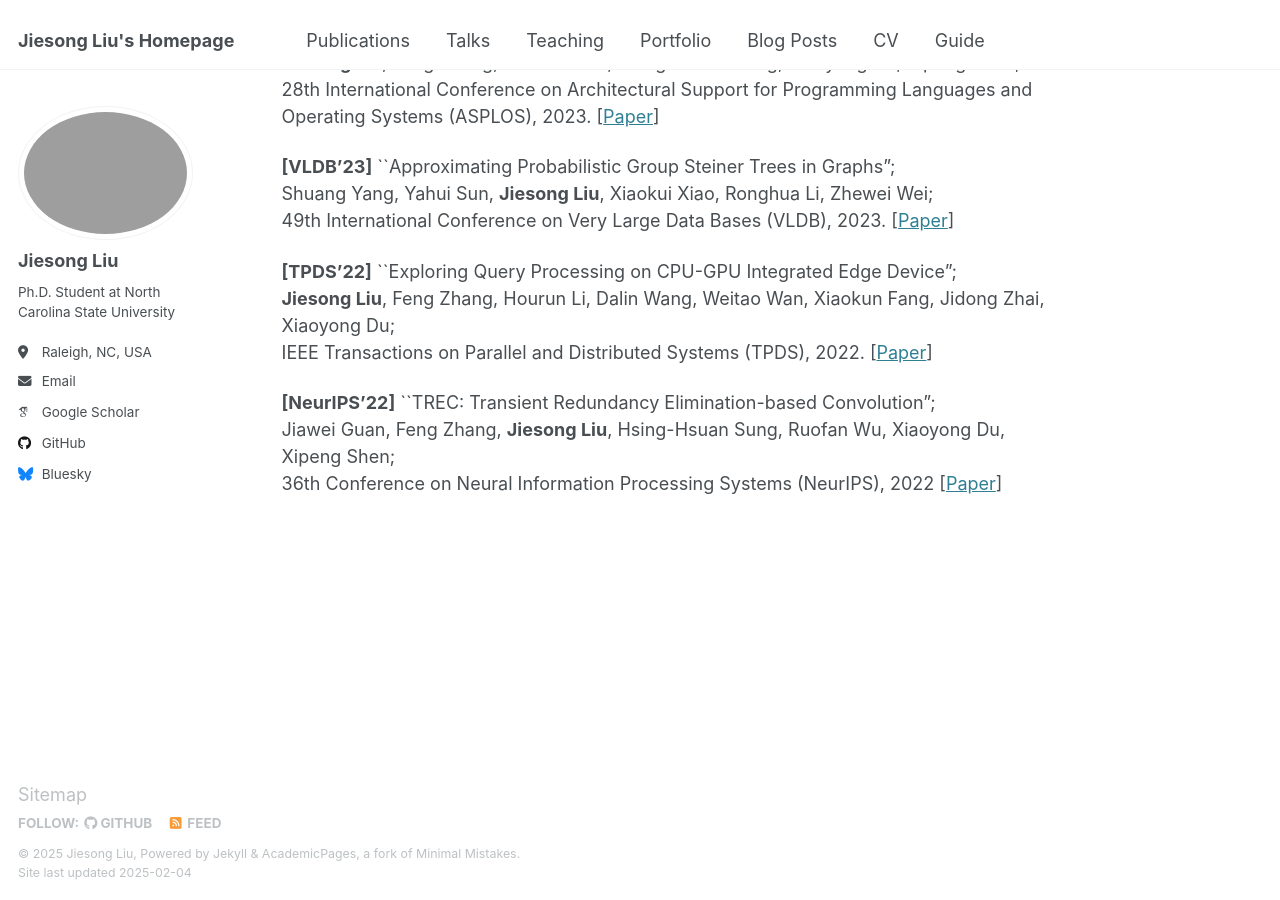
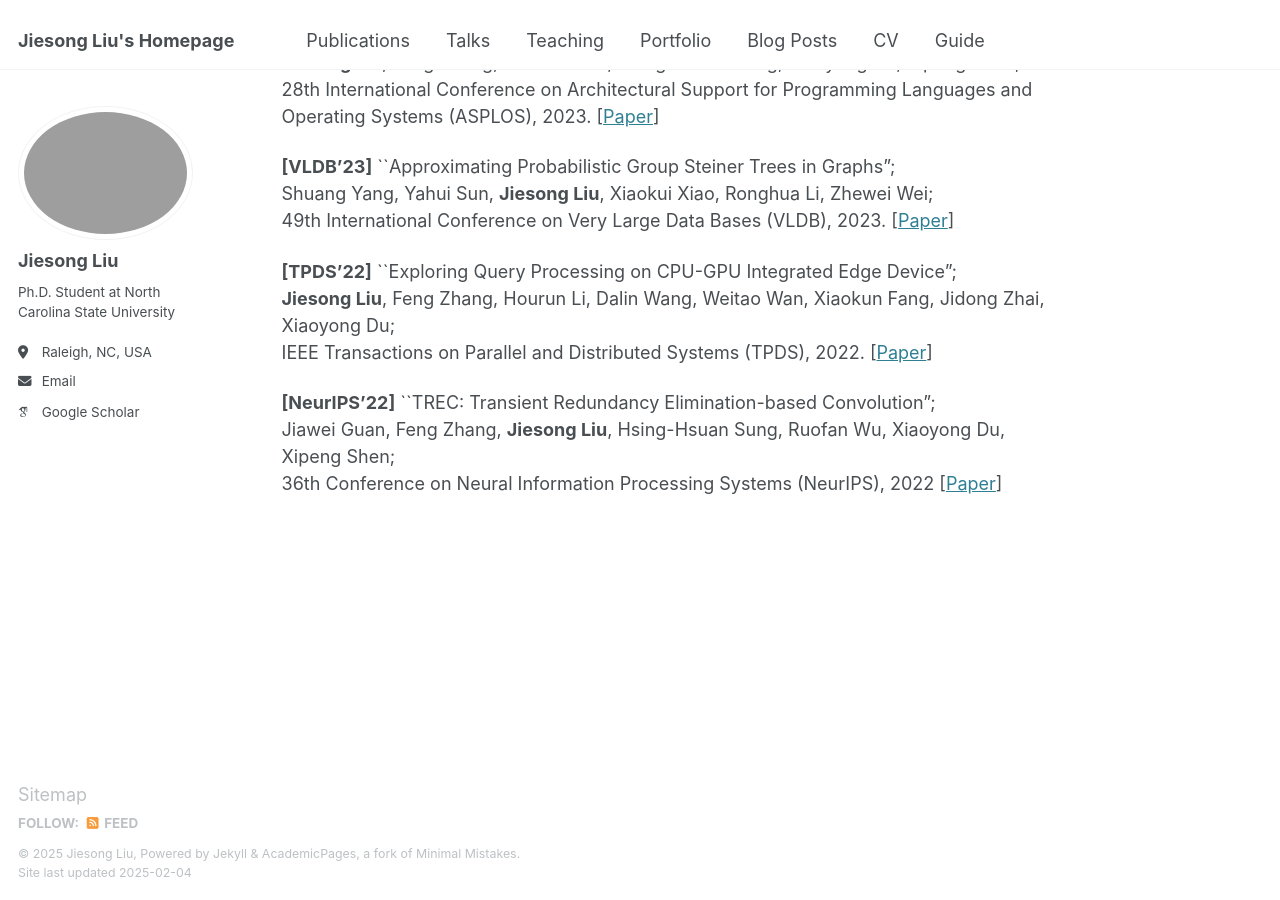
Before and after one commit to Fred1031/Fred1031.github.io, a Jekyll site: the page built from _pages/about.md, in a window 1280 px wide and 900 px high, scrolled down 946 px. Built offline with Jekyll 4.4.1, drawn with Linux system fonts in a browser that asks for light colours; some web fonts are replaced.

Commit message:
Update _config.yml

```diff
--- a/_config.yml
+++ b/_config.yml
@@ -13,7 +13,7 @@ title                    : "Jiesong Liu's Homepage"
 title_separator          : "-"
 name                     : &name "Jiesong Liu"
 description              : &description "Ph.D. Student at North Carolina State University"
-url                      : https://academicpages.github.io # the base hostname & protocol for your site e.g. "https://[your GitHub username].github.io"
+url                      : https://fred1031.github.io # the base hostname & protocol for your site e.g. "https://[your GitHub username].github.io"
 baseurl                  : "" # the subpath of your site, e.g. "/blog"
 repository               : "academicpages/academicpages.github.io"
 
@@ -45,12 +45,12 @@ author:
   bitbucket        : # Username - Update with your username on the site
   codepen          : # Username
   dribbble         : # Username
-  github           : "academicpages"
+  github           : # "academicpages"
   kaggle           : # Username
   stackoverflow    : # User number or user number and name (i.e., use "1" or "1/jeff-atwood")
 
   # Social media
-  bluesky          : "bsky.app" # Replace this with you Bluesky username
+  bluesky          : # "bsky.app" # Replace this with you Bluesky username
   facebook         : # Username
   flickr           : # Username
   foursquare       : # Username
```
